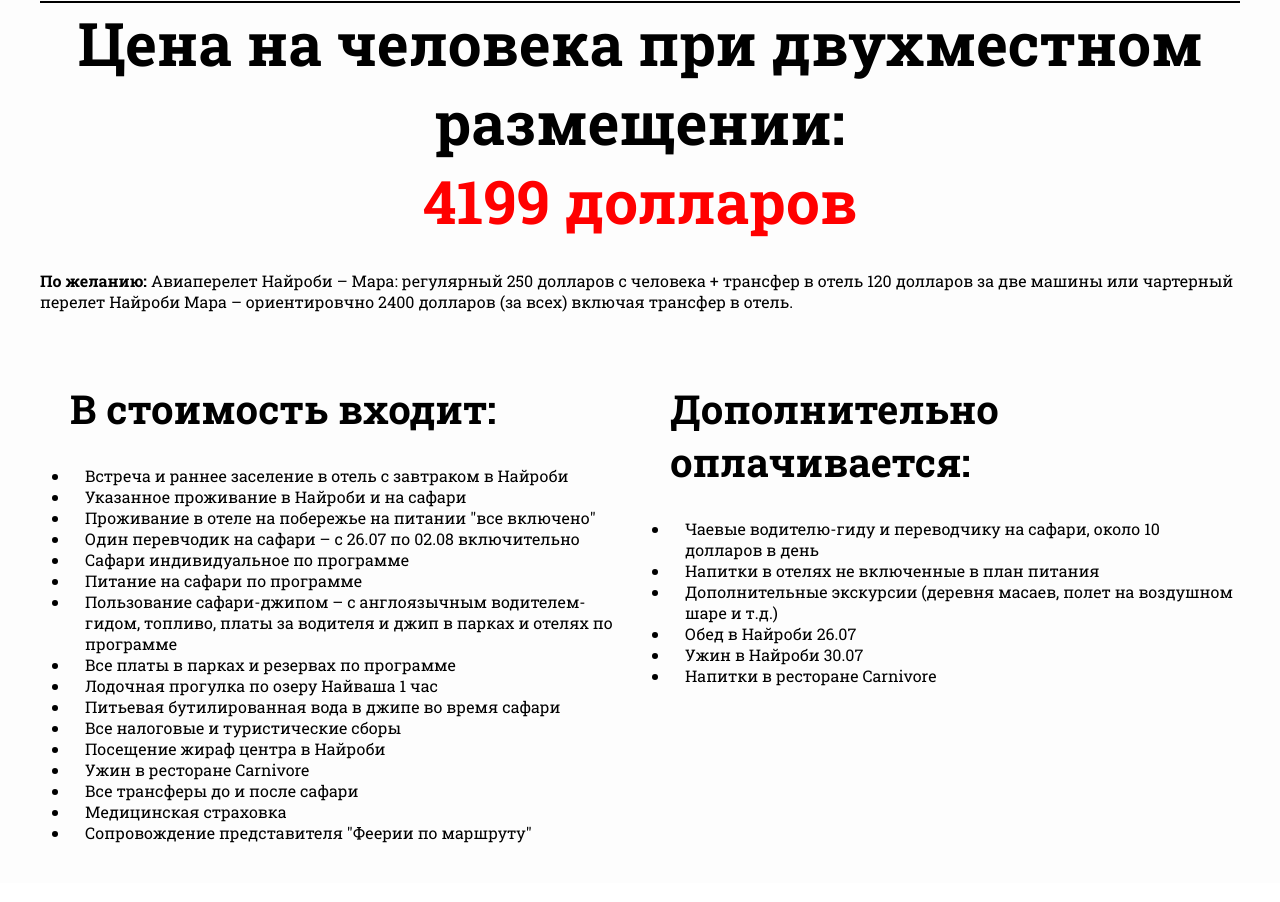
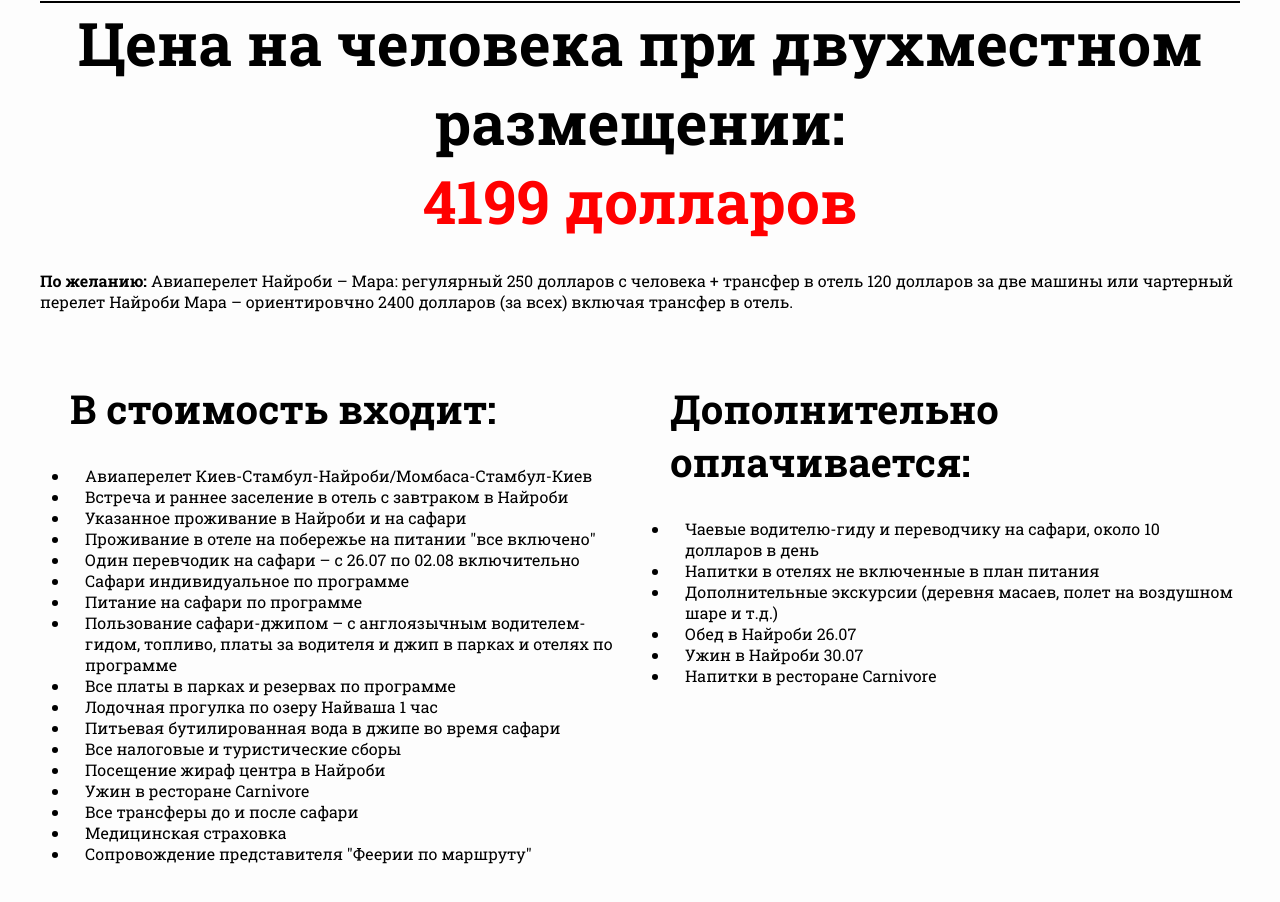
Before and after one commit to hrybach-oleksiy/Kenya_tour, a plain HTML site: page index.html in a window 1280 px wide. Shown: the part 6510-7412 px from the top of the page. Drawn offline with Linux system fonts and the light colour scheme; a web font is replaced by a local one.

Commit message:
Add flight in Index.html

```diff
--- a/index.html
+++ b/index.html
@@ -236,6 +236,7 @@
 				<div class="inprice">
 					<h3 class="inprice__title">В стоимость входит:</h3>
 					<ul class="inprice__list">
+						<li>Авиаперелет Киев-Стамбул-Найроби/Момбаса-Стамбул-Киев</li>
 						<li>Встреча и раннее заселение в отель с завтраком в Найроби</li>
 						<li>Указанное проживание в Найроби и на сафари</li>
 						<li>Проживание в отеле на побережье на питании "все включено"</li>
```
